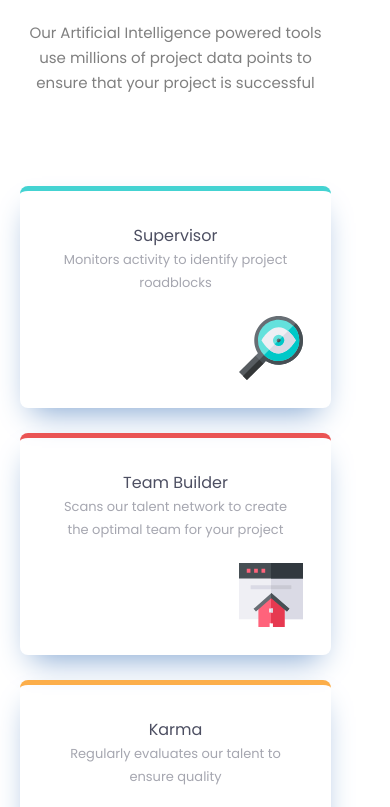
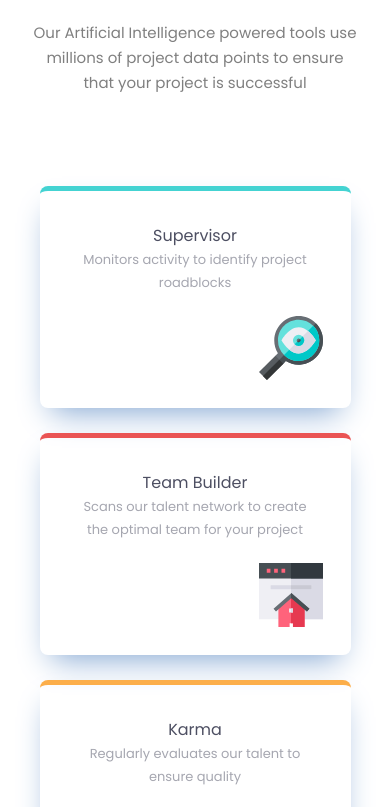
Before and after one commit to robgmerrill/four-card-feature, a plain HTML site: page index.html in a window 390 px wide. Shown: the part 170-977 px from the top of the page. Drawn offline with Linux system fonts and the light colour scheme.

Commit message:
Fix mobile body width

```diff
--- a/style.css
+++ b/style.css
@@ -7,7 +7,7 @@
 
 body {
   font-family: 'Poppins', sans-serif;
-  width: 90%;
+  /* width: 90%; */
   margin: 0;
   display: grid;
   place-content: center;
```
